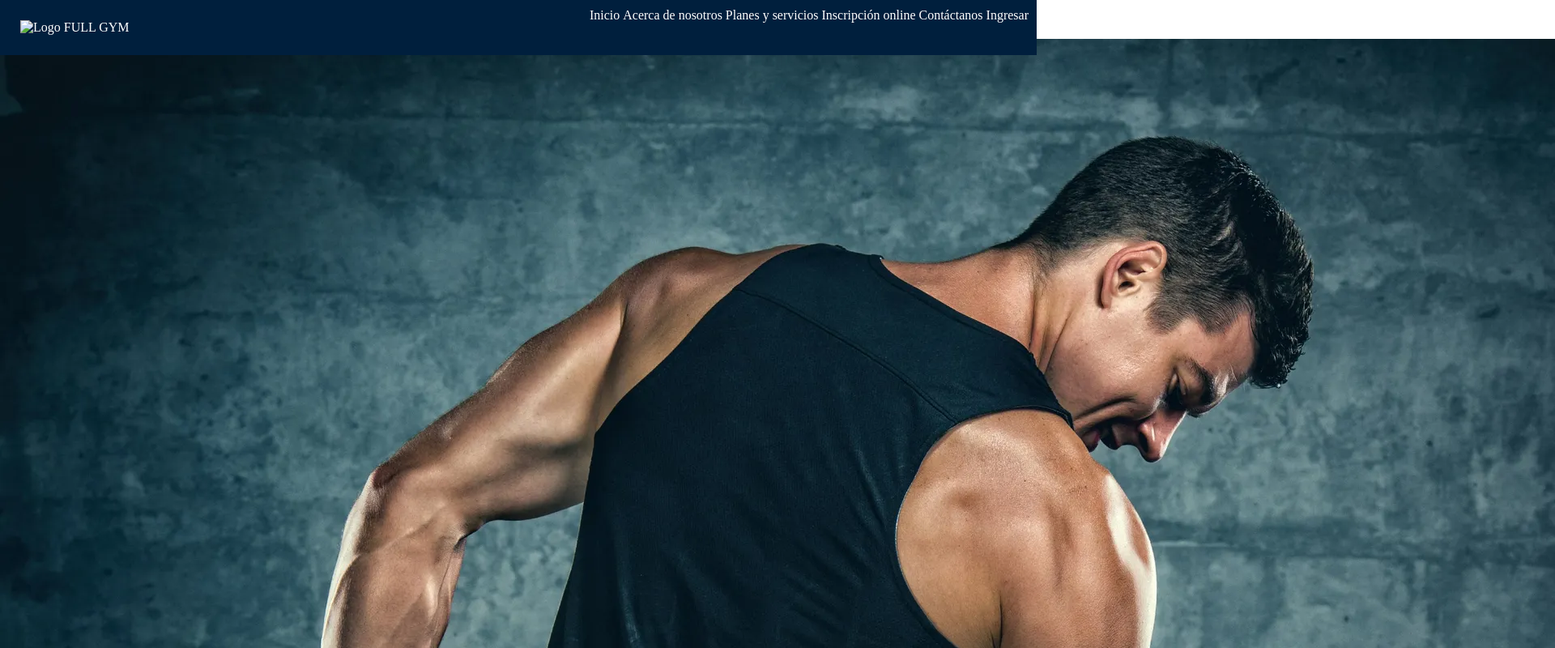
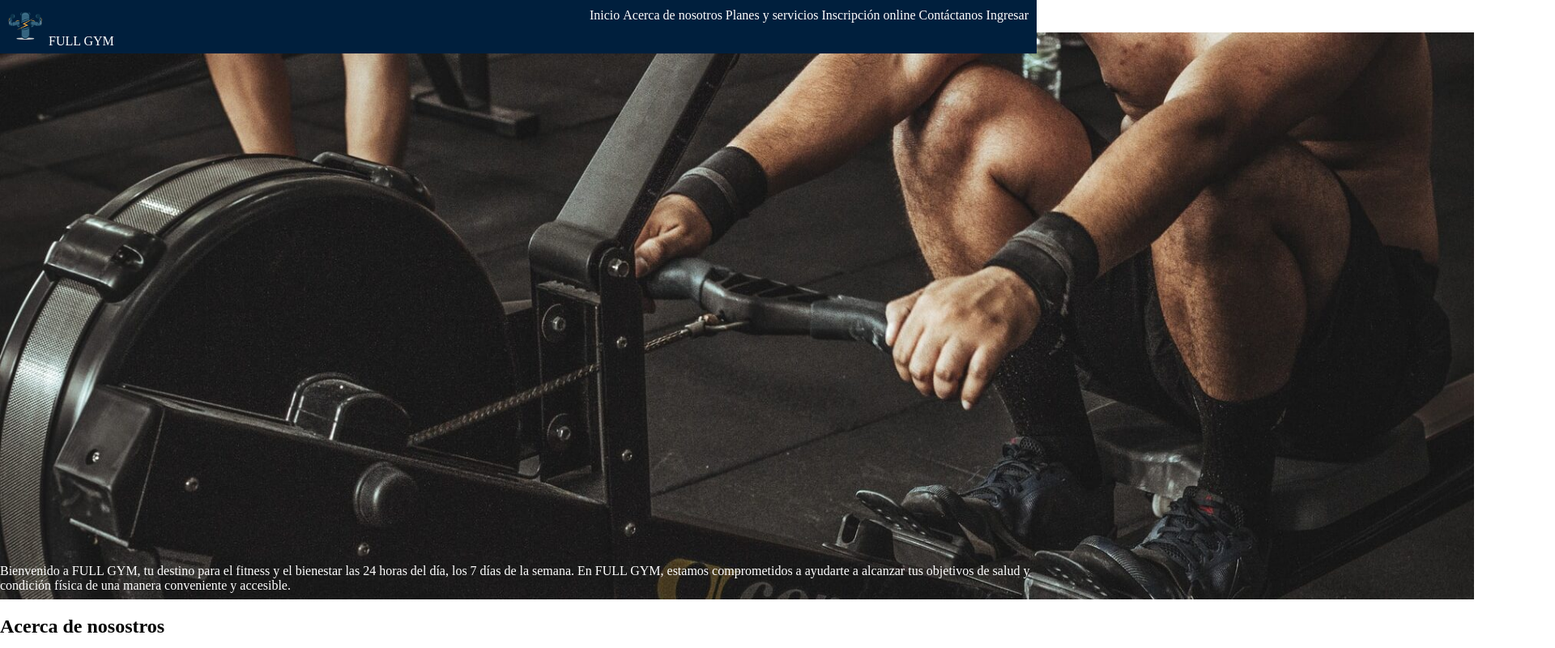
Before and after one commit to Dantegonzalezdelucia/curso-html-css-inicial-integral-main, a plain HTML site: page index.html in a window 1280 px wide. Shown: the top 800 px of the page at 81% size, 1920 px wide, since content can reach past the window. Drawn offline with Linux system fonts and the light colour scheme.

Commit message:
texto en la imagen de inicio

```diff
--- a/index.html
+++ b/index.html
@@ -1,16 +1,16 @@
 <!DOCTYPE html>
 <html lang="en">
+
 <head>
-    <meta charset="UTF-8">
-    <meta name="viewport" content="width=device-width, initial-scale=1.0">
-    <title>FULL GYM</title>
 
     <meta charset="UTF-8">
     <meta name="viewport" content="width=device-width, initial-scale=1.0">
     <meta name="keywords" content="Fitness,Gimnasio">
-<meta name="description" content="">
+    <meta name="description" content="Ejercicio">
     <meta name="author" content="Dante Gonzalez">
-<link rel="stylesheet" href="style.css"   >
+    <title>FULL GYM</title>
+
+    <link rel="stylesheet" href="style.css">
 
 </head>
 
@@ -18,7 +18,7 @@
 
     <header>
         <a href="./index.html">
-            <img src=""  alt="Logo" >
+            <img src="img\gym-7328168_1280.webp" width="50" height="50" alt="Logo">
             <span>FULL GYM</span>
 
         </a>
@@ -68,32 +68,28 @@
 
     <main>
 
-        <section id="Inicio">
-        <div id="bienvenida">
+        <section id="inicio">
+            <div class="bienvenida">
 
-            <div><img src="img\ejercicios-espalda-en-casa-mancuernas.webp" alt="Imagen del Inicio">
-            </div>
+        <img src="img\imagendeinicio.jpg" width="1820"  height="700" alt="Imagen 1">
                 <p> Bienvenido a FULL GYM, tu destino para el
                     fitness y el bienestar las 24 horas del día, los 7 días de la semana. En FULL GYM,
                     estamos comprometidos a ayudarte a alcanzar tus objetivos de salud y condición física de una
                     manera conveniente y accesible.</p>
 
 
+            </div>
 
-            <li>
-                <a href="Inscripción online">Ser miembro</a>
-           </li>
-
-
-
-
-        </div>
         </section>
 
-        <section id="Acerca de nosostros">
+        <section id="acerca-de-nosostros">
             <h2>Acerca de nosostros</h2>
             <img src="" alt="Imagen 2">
-                        <p>Desde nuestra fundación, FULL GYM se ha dedicado a brindar un ambiente inspirador y acogedor para nuestros miembros. Lo que comenzó como un pequeño gimnasio local se ha convertido en una comunidad de entusiastas del fitness que buscan un lugar donde pueden ejercitarse en cualquier momento del día.</p>
+            <p>Desde nuestra fundación, FULL GYM se ha dedicado a brindar un ambiente inspirador y acogedor para
+                nuestros miembros. Lo que comenzó como un pequeño gimnasio local se ha convertido en una comunidad
+                de
+                entusiastas del fitness que buscan un lugar donde pueden ejercitarse en cualquier momento del día.
+            </p>
 
 
             <img src="" alt="Imagen 3">
@@ -101,7 +97,11 @@
             <img src="" alt="Imagen 5">
 
             <p>
-                        En FULL GYM, ofrecemos instalaciones de vanguardia con una amplia variedad de equipos de cardio, pesas y salas de entrenamiento funcional. Nuestras instalaciones están diseñadas para satisfacer las necesidades de todos, desde principiantes hasta atletas experimentados.</p>
+                En FULL GYM, ofrecemos instalaciones de vanguardia con una amplia variedad de equipos de cardio,
+                pesas y
+                salas de entrenamiento funcional. Nuestras instalaciones están diseñadas para satisfacer las
+                necesidades
+                de todos, desde principiantes hasta atletas experimentados.</p>
 
 
 
@@ -109,7 +109,7 @@
 
 
 
-        <section id="Planes y servicios">
+            <section id="Planes-y-servicios">
                 <div>
                     <div>
 
@@ -117,7 +117,8 @@
                         <img src="" alt="Imagen 6">
 
                         <p>Entrenamiento con Pesas:
-                            Áreas de entrenamiento con pesas equipadas con pesas libres, máquinas de musculación y bancos de pesas.</p>
+                            Áreas de entrenamiento con pesas equipadas con pesas libres, máquinas de musculación y
+                            bancos de pesas.</p>
 
                     </div>
 
@@ -127,7 +128,8 @@
                     <img src="" alt="Imagen 7">
 
                     <p> Clases de Grupo:
-                        Aulas espaciosas para clases de grupo que incluyen yoga, pilates, spinning, zumba y entrenamiento en intervalos de alta intensidad.</p>
+                        Aulas espaciosas para clases de grupo que incluyen yoga, pilates, spinning, zumba y
+                        entrenamiento en intervalos de alta intensidad.</p>
 
                 </div>
 
@@ -140,30 +142,38 @@
                 </div>
 
                 <div>
-                    <section id="Inscripción online">
+                    <section id="Inscripción-online">
                         <h4>Inscripción online</h4>
                         <img src="" alt="Imagen 9">
 
-                        <div><p>Inscripción online</p></div>
+                        <div>
+                            <p>Inscripción online</p>
+                        </div>
 
                         <img src="" alt="Imagen 10">
-                        <div><p>Mensual</p></div>
+                        <div>
+                            <p>Mensual</p>
+                        </div>
                         <a href="./ingresar.html">Pagar ahora</a>
 
 
                         <img src="" alt="Imagen 11">
 
-                        <div><p>Anual</p></div>
+                        <div>
+                            <p>Anual</p>
+                        </div>
                         <a href="./ingresar.html">Pagar ahora</a>
 
                         <img src="" alt="Imagen 12">
-                        <div><p>Temporada</p></div>
+                        <div>
+                            <p>Temporada</p>
+                        </div>
                         <a href="./ingresar.html">Pagar ahora</a>
 
 
                 </div>
                 <div>
-                        <img src=""  alt="Carrito de compra" >
+                    <img src="" alt="Carrito de compra">
                 </div>
 
 
@@ -187,7 +197,7 @@
 
         <span>Copyright</span>
         <div>
-                    <img src=""  alt="Logo" >
+            <img src="" alt="Logo">
         </div>
 
 
@@ -195,4 +205,5 @@
 
 
 </body>
+
 </html>
--- a/style.css
+++ b/style.css
@@ -5,7 +5,7 @@ margin: 0px;
 }
 
 header {background-color: #001F3D;
-    padding: 25px;
+    padding: 6px;
 
     position: fixed;
     top: 0px;
@@ -34,33 +34,27 @@ ul {
 }
 
 body {
-    margin-top: 3em;
+    margin-top: 2.5em;
 }
 
 main{margin: 0em;}
 
-section#Inicio {
-
-    background-image: url("img\ejercicios-espalda-en-casa-mancuernas.webp");
-    background-size: cover;
-    background-attachment: fixed;
-    background-position: center;
-    padding: 0%;
-
-    display: flex;
-    align-items: end;
-    position: relative;
-
+.bienvenida{
+    width: 1820px;
+    height: 700px;
 }
 
-section div#bienvenida {
-    color: rgb(39, 39, 39);
-    max-width:0px;
-    padding: 0px;
-    left: 0px;
-    bottom: 0px;
+.bienvenida img{
+
+    width: 100%;
+    height: 100%;
 }
 
-section div#bienvenida p {
-    margin: 0px;
+.bienvenida p{
+    color: #ffffff;
+    position: absolute;
+    top:85% ;
+    left: ;
+    right: ;
+    bottom: ;
 }
```
Also changed, not shown: img/imagendeinicio.jpg (added). Lines whose indentation alone changed are shown as unchanged.
